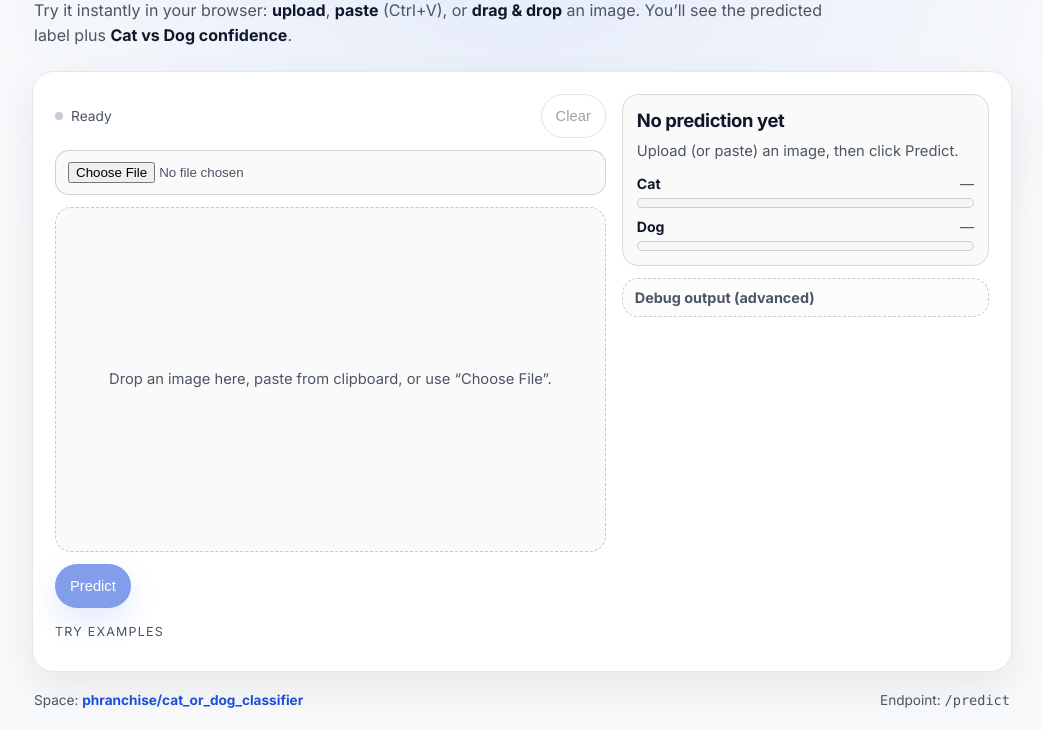
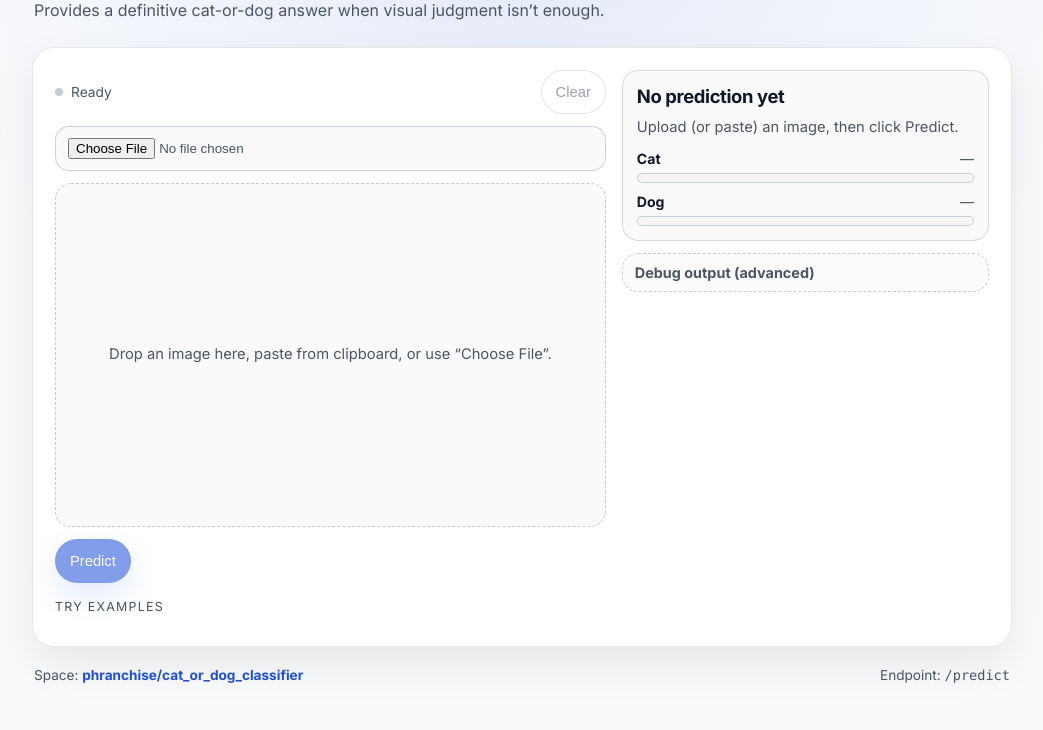
Before and after one commit to phranchise/cat_dog_classifier, a plain HTML site: page index.html in a window 1280 px wide. Shown: the part 110-840 px from the top of the page, without its empty margins (118-1161 px from the left). After the commit the page ends 815 px from the top, so only its background shows below. Drawn offline with Linux system fonts and the light colour scheme.

Commit message:
Updated display text

```diff
--- a/index.html
+++ b/index.html
@@ -386,8 +386,7 @@
       <div class="kicker"><span class="dot"></span> Live model demo</div>
       <h1>Cat or Dog Classifier</h1>
       <p class="sub">
-        Try it instantly in your browser: <b>upload</b>, <b>paste</b> (Ctrl+V), or <b>drag &amp; drop</b> an image.
-        You’ll see the predicted label plus <b>Cat vs Dog confidence</b>.
+        Provides a definitive cat-or-dog answer when visual judgment isn’t enough.
       </p>
     </header>
 
```
